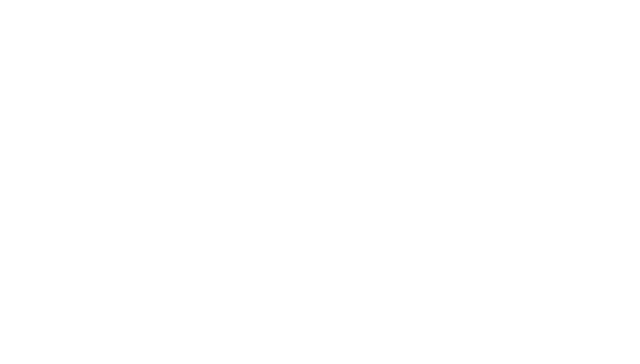
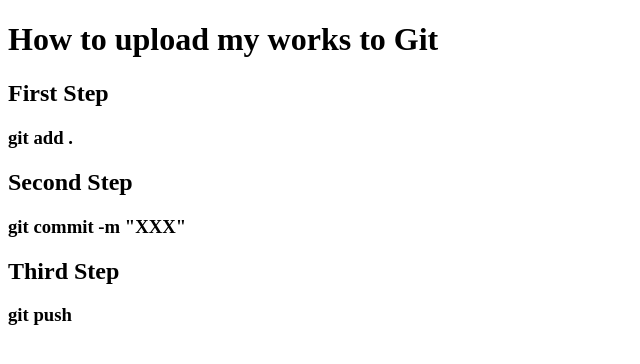
Before and after one commit to tanjucos/techlabs, a plain HTML site: page lesson2/index.html in a window 1280 px wide. Shown: the whole page, without its empty margins (0-640 px from the left). Drawn offline with Linux system fonts and the light colour scheme.

Commit message:
Updated Comments

```diff
--- a/lesson2/index.html
+++ b/lesson2/index.html
@@ -8,7 +8,13 @@
 </head>
 
 <body>
-
+    <h1>How to upload my works to Git</h1>
+    <h2>First Step</h2>
+    <h3>git add .</h3>
+    <h2>Second Step</h2>
+    <h3>git commit -m "XXX"</h3>
+    <h2>Third Step</h2>
+    <h3>git push</h3>
 </body>
 
 </html>
```
